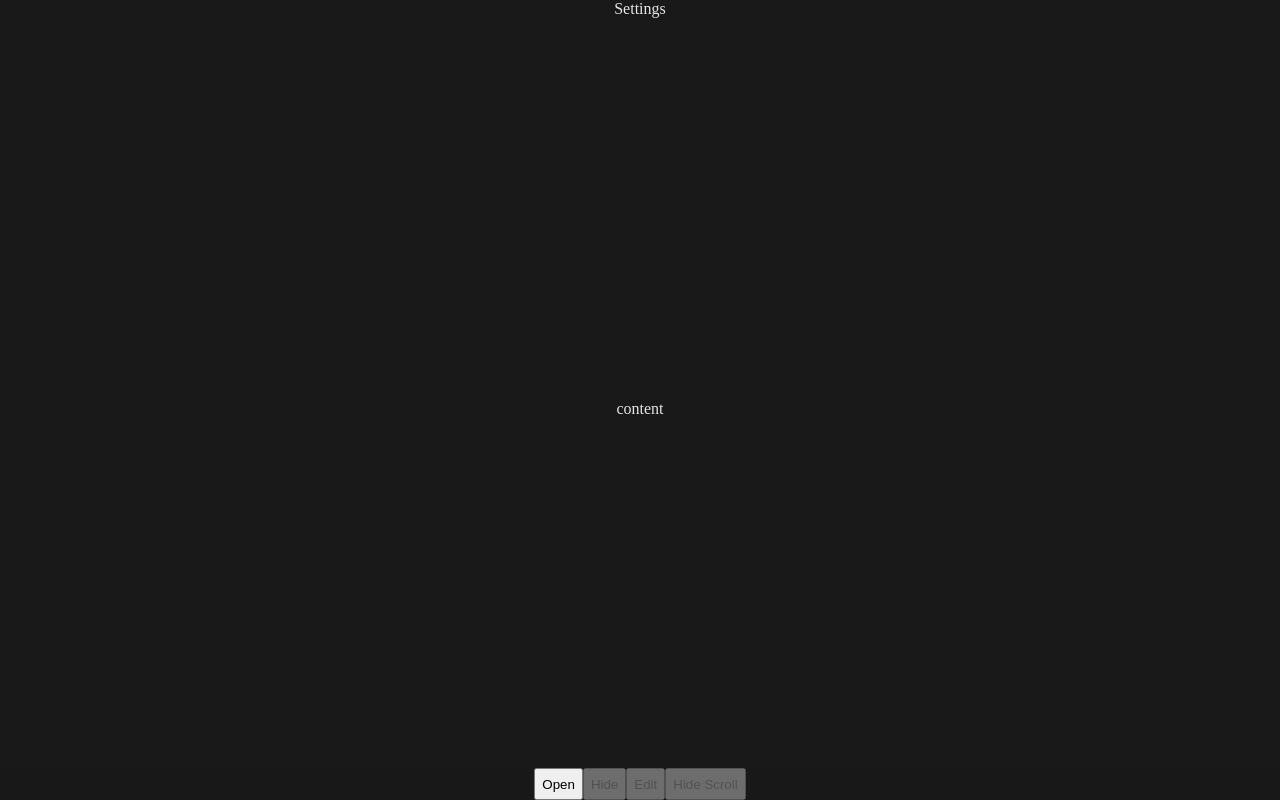
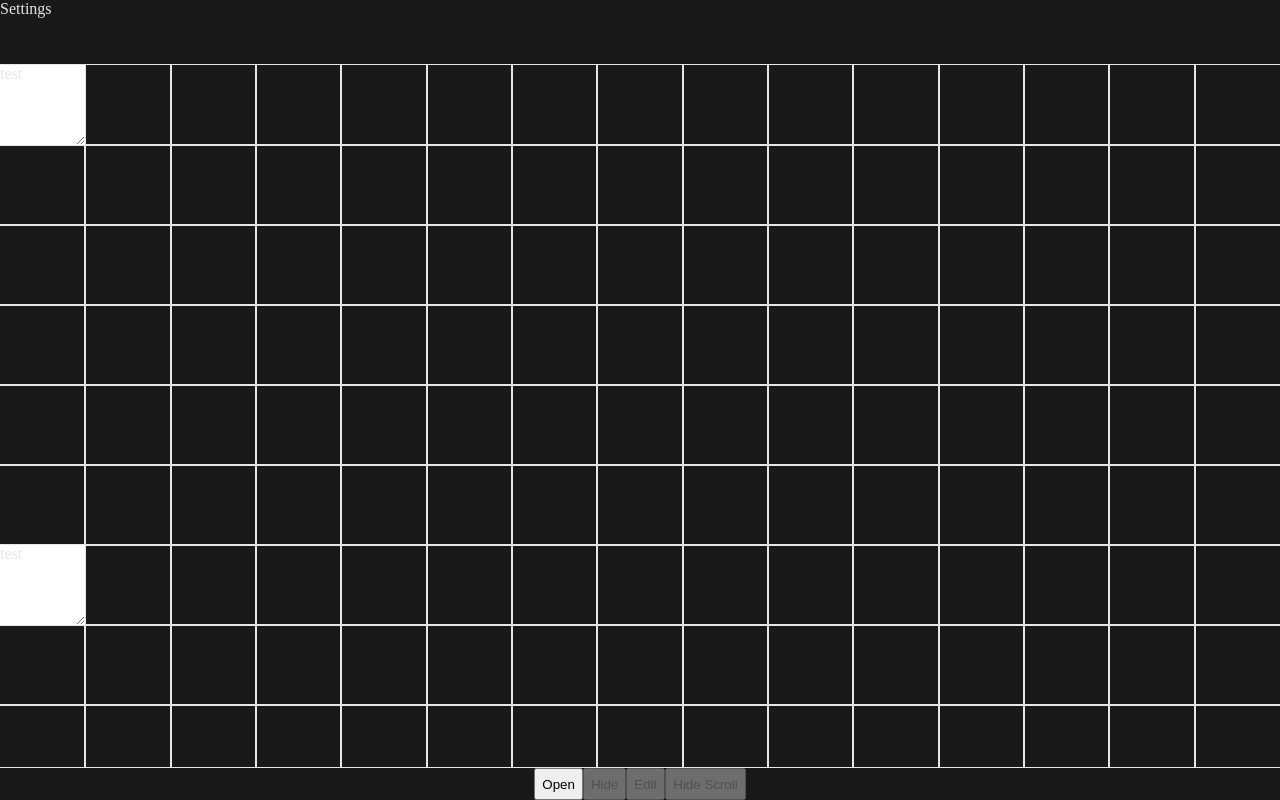
Before and after one commit to ormizj/framespace, a Nuxt app: page / in a window 1280 px wide. Built offline with nearby package versions, Linux system fonts and the light colour scheme; grey boxes are pictures that could not be loaded.

Commit message:
small fixes

```diff
--- a/app.vue
+++ b/app.vue
@@ -41,5 +41,8 @@ body {
   --animation-short-duration: 0.25s;
   --animation-long-duration: 1s;
   --animation-repeat-count: 3;
+  /* layout */
+  --tab-height: 2rem;
+  --header-height: 4rem;
 }
 </style>
--- /dev/null
+++ b/components/cell-components/setting-cell.vue
@@ -0,0 +1,15 @@
+<script lang="ts" setup>
+
+</script>
+
+<template>
+  <div class="setting-cell">
+    test
+  </div>
+</template>
+
+<style>
+.setting-cell {
+  background: white;
+}
+</style>
--- a/components/frame-space.vue
+++ b/components/frame-space.vue
@@ -1,5 +1,5 @@
 <script setup lang="ts">
-import { ANIMATION_SHORT_DURATION } from '~/constants/style';
+import { ANIMATION_SHORT_DURATION, TAB_HEIGHT } from '~/constants/style';
 import IframeCell from './cell-components/iframe-cell.vue';
 
 const link = "https://www.calculatorsoup.com/calculators/math/percentage.php"
@@ -37,7 +37,7 @@ const hideScroll = ref(false);
 const frameSpaceContainer = ref<HTMLDivElement | null>(null);
 const handleHideClick = () => {
   const remSize = parseFloat(getComputedStyle(document.documentElement).fontSize);
-  frameSpaceContainer.value!.scrollTop = remSize * 2 /* --tab-height */;
+  frameSpaceContainer.value!.scrollTop = remSize * TAB_HEIGHT;
 }
 
 watch(isOpen, (newValue) => {
@@ -82,7 +82,6 @@ watch(isOpen, (newValue) => {
 <style scoped>
 .frame-space-container {
   z-index: 1;
-  --tab-height: 2rem;
   height: 100dvh;
   width: 100dvw;
   position: fixed;
--- a/components/grid-elements.vue
+++ b/components/grid-elements.vue
@@ -152,7 +152,7 @@ const gridCellResizeObs = new ResizeObserver((obs) => {
         stopResizeMouseUp.value = false;
         return;
     }
-    if (!resized.value && isMouseDown.value) resized.value = obs[0].target as HTMLCellElement;
+    if (!resized.value && isMouseDown.value && !dragged) resized.value = obs[0].target as HTMLCellElement;
 });
 const handleMouseEnter = (e: MouseEvent) => {
     if (!resized.value) return;
@@ -324,6 +324,7 @@ const calcGridCellHeightPx = (gridCell: GridCell) => gridCell.cellHeight * cellH
 
 .grid-elements {
     position: relative;
+    overflow: hidden;
 
     .grid-cell {
         position: absolute;
--- a/components/settings.vue
+++ b/components/settings.vue
@@ -1,26 +1,57 @@
+<script setup lang="ts">
+import SettingCell from './cell-components/setting-cell.vue';
+import GridElements from './grid-elements.vue';
+
+const editMode = ref(true);
+const gridCells = ref<GridCell[]>([{
+    cellX: 1,
+    cellY: 1,
+    cellWidth: 1,
+    cellHeight: 1,
+    classes: new Set(),
+    component: {
+        is: shallowRef(SettingCell),
+    }
+}, {
+    cellX: 1,
+    cellY: 7,
+    cellWidth: 1,
+    cellHeight: 1,
+    classes: new Set(),
+    component: {
+        is: shallowRef(SettingCell),
+    }
+}]);
+
+</script>
+
 <template>
     <div class="settings">
         <div class="header">
             Settings
         </div>
         <div class="content">
-            content
+            <ClientOnly>
+                <GridElements class="grid-elements" v-model="gridCells" v-model:edit="editMode" :x-grid="15"
+                    :y-grid="15" :cell-height="10" />
+            </ClientOnly>
         </div>
-        <span />
     </div>
 </template>
 
 <style scoped>
 .settings {
-    display: flex;
-    flex-direction: column;
-    justify-content: space-between;
-    align-items: center;
+    .header {
+        height: var(--header-height);
+    }
+
     height: 100%;
-    width: 100%;
 
     .content {
-        align-self: center;
+        overflow-y: auto;
+        height: calc(100% - var(--header-height) - var(--tab-height));
+        border-bottom: 1px solid var(--secondary);
+        border-top: 1px solid var(--secondary);
     }
 }
 </style>
--- a/constants/style.ts
+++ b/constants/style.ts
@@ -1,3 +1,5 @@
 export const ANIMATION_SHORT_DURATION = 250;
 export const ANIMATION_LONG_DURATION = 1000;
 export const ANIMATION_REPEAT_COUNT = 3;
+export const TAB_HEIGHT = 2;
+export const HEADER_HEIGHT = 4;
--- a/types/GridCell.d.ts
+++ b/types/GridCell.d.ts
@@ -6,6 +6,6 @@ interface GridCell {
 	classes: Set<string>;
 	component: {
 		is: ShallowRef<VueElement>;
-		bind: HTMLElementAttributes;
+		bind?: HTMLElementAttributes;
 	};
 }
```
